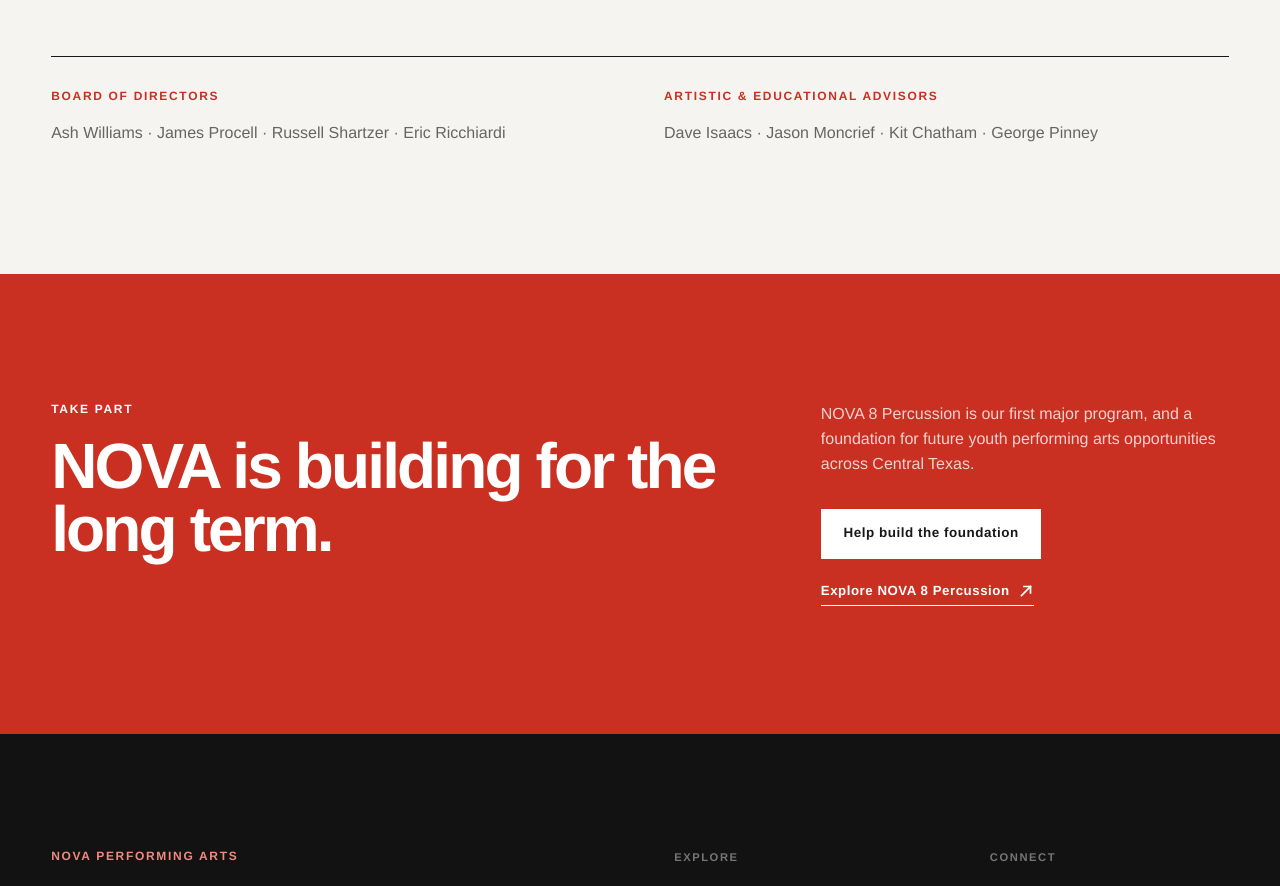
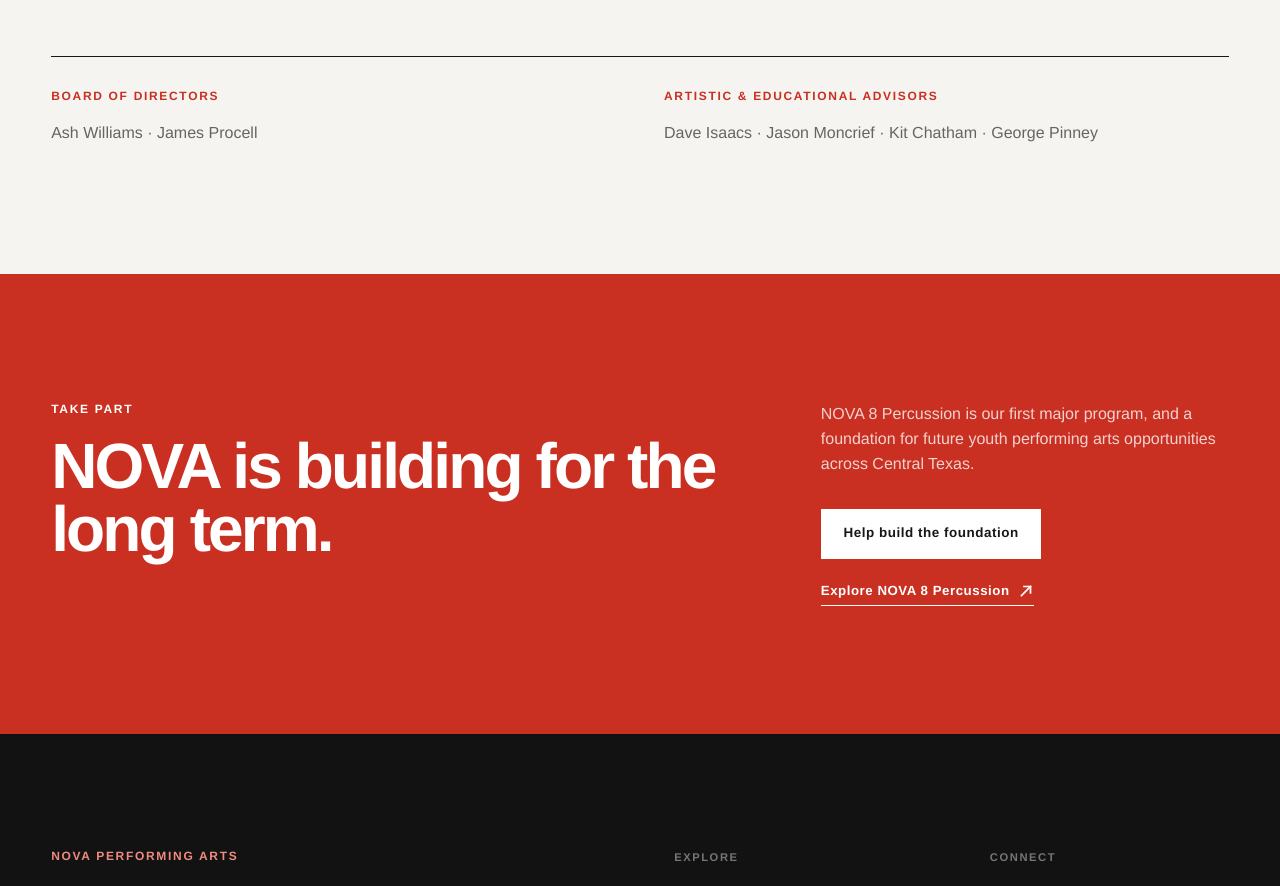
Before and after one commit to ashbwilliams/nova-pa, a Next.js app: page /about in a window 1280 px wide. Shown: the part 4200-5086 px from the top of the page. Built offline with nearby package versions, Linux system fonts and the light colour scheme.

Commit message:
Update NOVA board listing

```diff
--- a/src/app/about/page.tsx
+++ b/src/app/about/page.tsx
@@ -133,7 +133,7 @@
         <div className="governance-list">
           <div>
             <p className="eyebrow">Board of Directors</p>
-            <p>Ash Williams · James Procell · Russell Shartzer · Eric Ricchiardi</p>
+            <p>Ash Williams · James Procell</p>
           </div>
           <div>
             <p className="eyebrow">Artistic & Educational Advisors</p>
```
